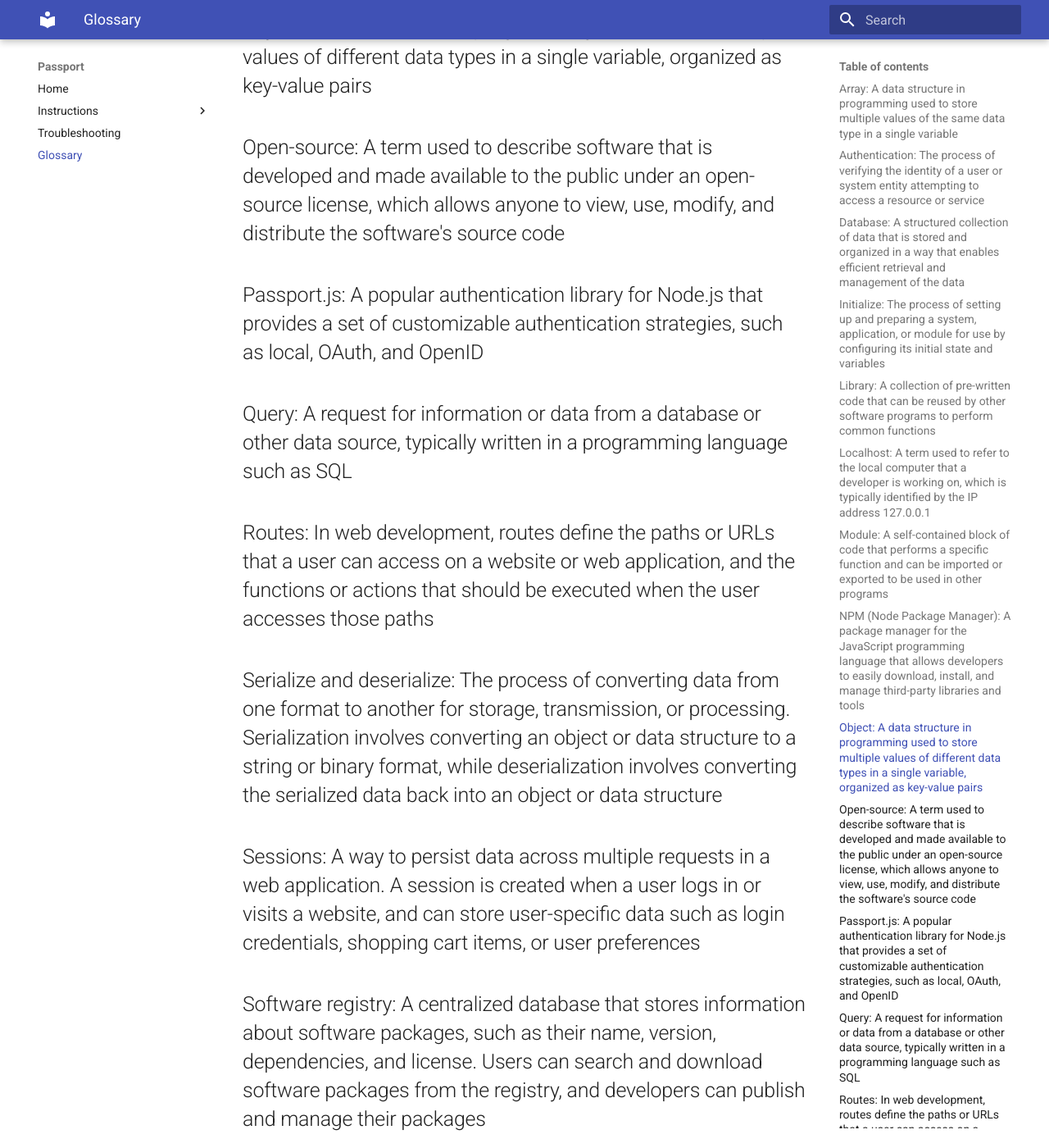
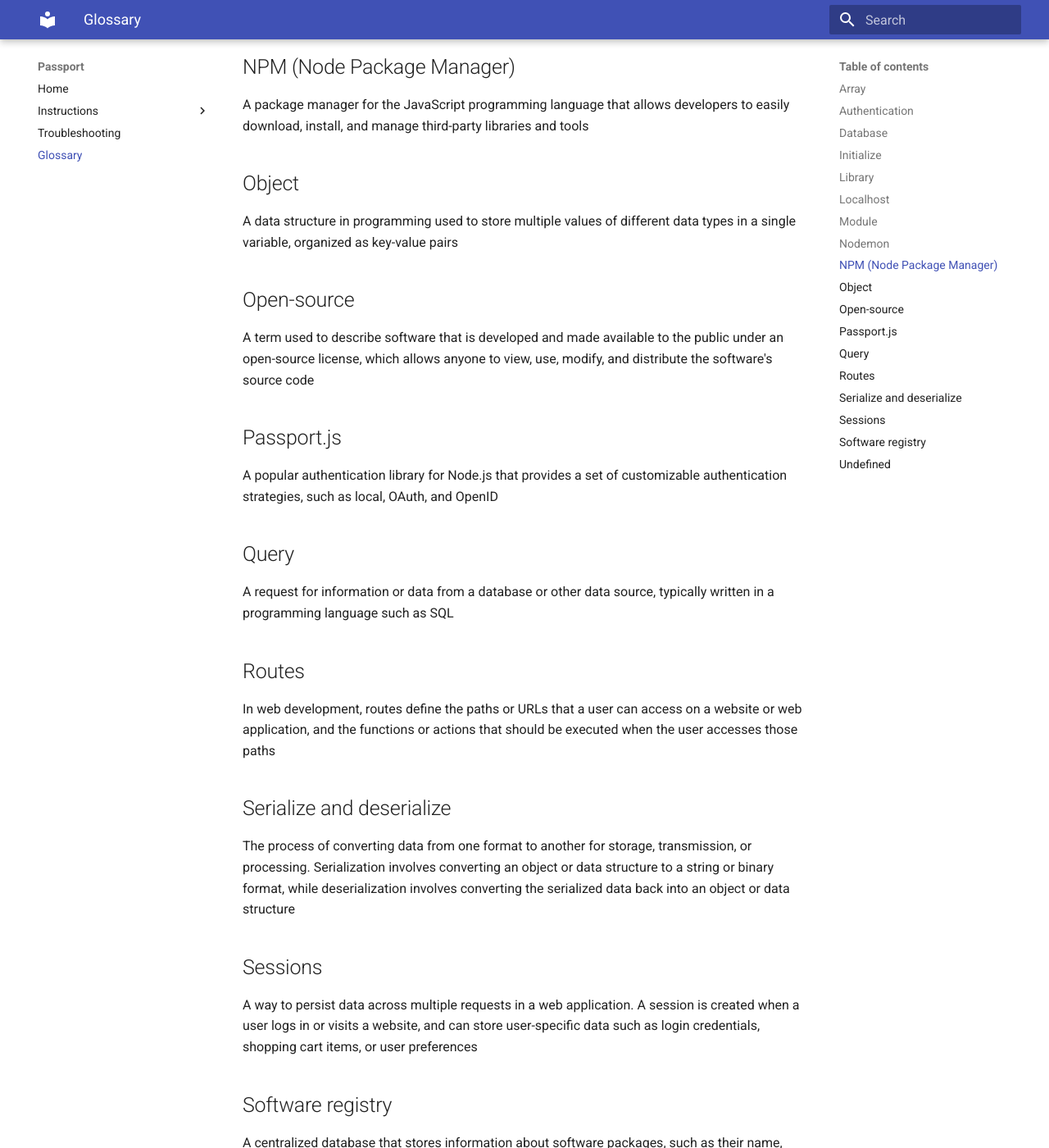
Before and after one commit to breadscorner/Passport.js-LocalStrategyUserDocumentation, an MkDocs documentation site: the page built from docs/glossary.md, in a window 1280 px wide and 1400 px high, scrolled down 1253 px. Shown: the whole window at 82% size. Built offline with MkDocs 1.6.1 and Material for MkDocs 9.7.7, drawn with Linux system fonts in a browser that asks for light colours; some of the changed text lies outside the part shown.

Commit message:
update glossary layout

```diff
--- a/docs/glossary.md
+++ b/docs/glossary.md
@@ -1,39 +1,75 @@
 # Glossary
 
-## Array: A data structure in programming used to store multiple values of the same data type in a single variable
+## Array
 
-## Authentication: The process of verifying the identity of a user or system entity attempting to access a resource or service
+A data structure in programming used to store multiple values of the same data type in a single variable
 
-## Database: A structured collection of data that is stored and organized in a way that enables efficient retrieval and management of the data
+## Authentication
 
-## Initialize: The process of setting up and preparing a system, application, or module for use by configuring its initial state and variables
+The process of verifying the identity of a user or system entity attempting to access a resource or service
 
-## Library: A collection of pre-written code that can be reused by other software programs to perform common functions
+## Database
 
-## Localhost: A term used to refer to the local computer that a developer is working on, which is typically identified by the IP address 127.0.0.1
+A structured collection of data that is stored and organized in a way that enables efficient retrieval and management of the data
 
-## Module: A self-contained block of code that performs a specific function and can be imported or exported to be used in other programs
+## Initialize
 
-## NPM (Node Package Manager): A package manager for the JavaScript programming language that allows developers to easily download, install, and manage third-party libraries and tools
+The process of setting up and preparing a system, application, or module for use by configuring its initial state and variables
 
-## Object: A data structure in programming used to store multiple values of different data types in a single variable, organized as key-value pairs
+## Library
 
-## Open-source: A term used to describe software that is developed and made available to the public under an open-source license, which allows anyone to view, use, modify, and distribute the software's source code
+A collection of pre-written code that can be reused by other software programs to perform common functions
 
-## Passport.js: A popular authentication library for Node.js that provides a set of customizable authentication strategies, such as local, OAuth, and OpenID
+## Localhost
 
-## Query: A request for information or data from a database or other data source, typically written in a programming language such as SQL
+A term used to refer to the local computer that a developer is working on, which is typically identified by the IP address 127.0.0.1
 
-## Routes: In web development, routes define the paths or URLs that a user can access on a website or web application, and the functions or actions that should be executed when the user accesses those paths
+## Module
 
-## Serialize and deserialize: The process of converting data from one format to another for storage, transmission, or processing. Serialization involves converting an object or data structure to a string or binary format, while deserialization involves converting the serialized data back into an object or data structure
+A self-contained block of code that performs a specific function and can be imported or exported to be used in other programs
 
-## Sessions: A way to persist data across multiple requests in a web application. A session is created when a user logs in or visits a website, and can store user-specific data such as login credentials, shopping cart items, or user preferences
+## Nodemon
 
-## Software registry: A centralized database that stores information about software packages, such as their name, version, dependencies, and license. Users can search and download software packages from the registry, and developers can publish and manage their packages
+A tool that automatically restarts a Node.js application whenever changes are made to the code, making the development process faster and more efficient
 
-## Undefined: A value in programming that indicates the absence of a defined value or variable. It is often used to represent an error or uninitialized variable
+## NPM (Node Package Manager)
 
-## Nodemon: A tool that automatically restarts a Node.js application whenever changes are made to the code, making the development process faster and more efficient
+A package manager for the JavaScript programming language that allows developers to easily download, install, and manage third-party libraries and tools
+
+## Object
+
+A data structure in programming used to store multiple values of different data types in a single variable, organized as key-value pairs
+
+## Open-source
+
+A term used to describe software that is developed and made available to the public under an open-source license, which allows anyone to view, use, modify, and distribute the software's source code
+
+## Passport.js
+
+A popular authentication library for Node.js that provides a set of customizable authentication strategies, such as local, OAuth, and OpenID
+
+## Query
+
+A request for information or data from a database or other data source, typically written in a programming language such as SQL
+
+## Routes
+
+In web development, routes define the paths or URLs that a user can access on a website or web application, and the functions or actions that should be executed when the user accesses those paths
+
+## Serialize and deserialize
+
+The process of converting data from one format to another for storage, transmission, or processing. Serialization involves converting an object or data structure to a string or binary format, while deserialization involves converting the serialized data back into an object or data structure
+
+## Sessions
+
+A way to persist data across multiple requests in a web application. A session is created when a user logs in or visits a website, and can store user-specific data such as login credentials, shopping cart items, or user preferences
+
+## Software registry
+
+A centralized database that stores information about software packages, such as their name, version, dependencies, and license. Users can search and download software packages from the registry, and developers can publish and manage their packages
+
+## Undefined
+
+A value in programming that indicates the absence of a defined value or variable. It is often used to represent an error or uninitialized variable
 
 <!-- use admonition to use the i for info pop up -->
```
